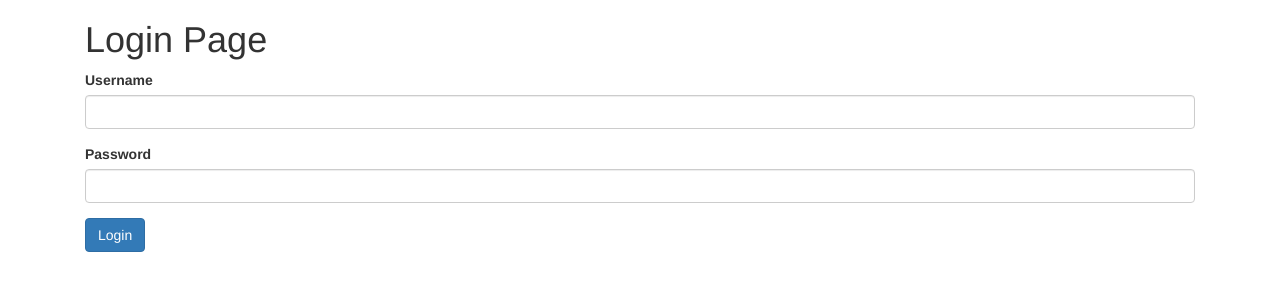
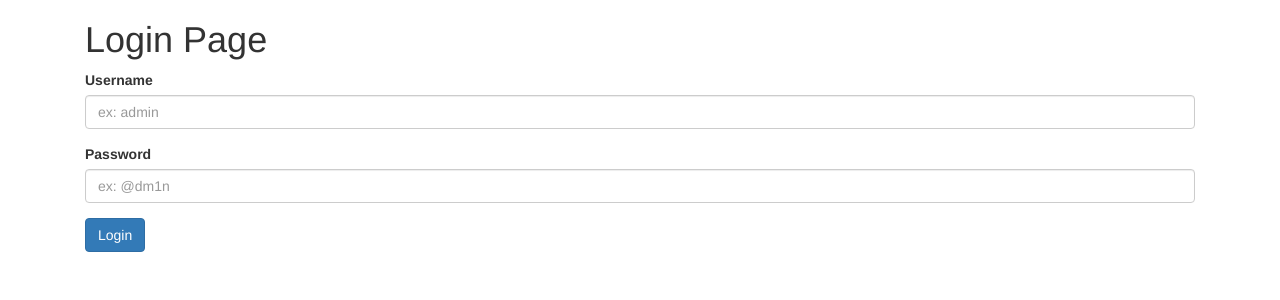
Before and after one commit to Zhuk314/Portfolio-Project-v2.0, a PHP site: page /login/login.php in a window 1280 px wide. Shown: the part 62-362 px from the top of the page. Run offline with PHP 8.4, Linux system fonts and the light colour scheme.

Commit message:
Update login.php

```diff
--- a/login/login.php
+++ b/login/login.php
@@ -66,13 +66,13 @@ if($_SERVER['REQUEST_METHOD'] == 'POST') {
     <form action="#" method="post">
         <div class="form-group">
             <label for="username">Username</label>
-            <input type="text" class="form-control" id="username" name="username"
+            <input type="text" class="form-control" id="username" name="username" placeholder="ex: admin"
                 <?php echo "value='$username' " ?>
             >
         </div>
         <div class="form-group">
             <label for="password">Password</label>
-            <input type="password" class="form-control" id="password" name="password" >
+            <input type="password" class="form-control" id="password" name="password" placeholder="ex: @dm1n" >
         </div>
 
         <?php
```
